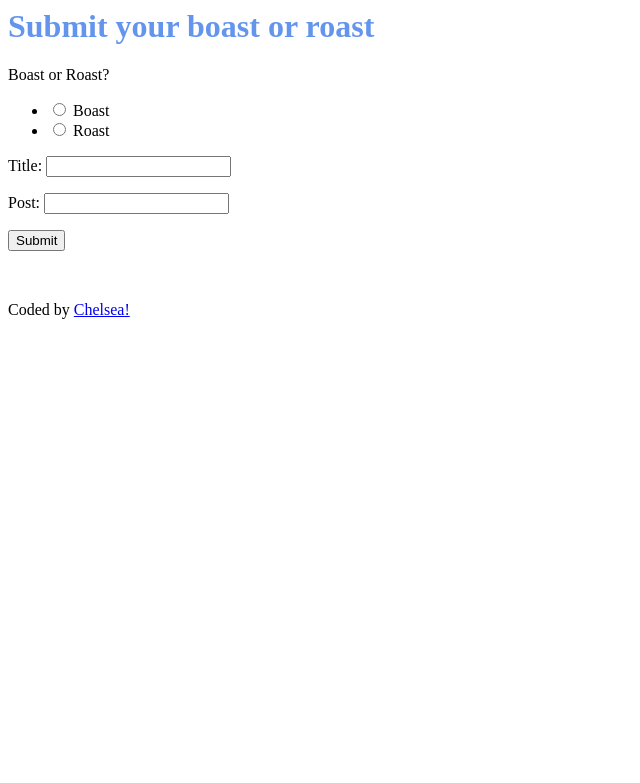
After one commit to chewh115/ghostpost, a Django app: page /submit/ in a window 1280 px wide. The commit adds this page. Shown: the top 783 px of the page, without its empty margins (0-640 px from the left). Run offline with Django 3.2, Linux system fonts and the light colour scheme.

Commit message:
Submit form up w/ view, posts not quite displaying on index

```diff
--- a/boo/forms.py
+++ b/boo/forms.py
@@ -1,6 +1,11 @@
 from django import forms
 
-
 class BoastOrRoastForm(forms.Form):
-    boast_or_roast = forms.BooleanField(widget=forms.CheckboxInput)
+    BOAST_OR_ROAST = ((True, 'Boast'), (False, 'Roast'))
+    boast_or_roast = forms.ChoiceField(
+        label='Boast or Roast?',
+        widget=forms.RadioSelect,
+        choices=BOAST_OR_ROAST
+    )
+    title = forms.CharField(max_length=30)
     post = forms.CharField(max_length=280)
--- /dev/null
+++ b/boo/static/style.css
@@ -0,0 +1,3 @@
+h1 {
+  color: cornflowerblue;
+}
--- /dev/null
+++ b/boo/templates/base.html
@@ -0,0 +1,14 @@
+{% load static %}
+
+<html>
+  <head>
+    <link rel="stylesheet" type="text/css" href="{% static 'style.css' %}" />
+    <title>Ya Boasted/Ya Roasted</title>
+  </head>
+  <body>
+    {% block content %} {% endblock %}
+  </body>
+  <footer>
+    <p>Coded by <a href="https://github.com/chewh115">Chelsea!</a></p>
+  </footer>
+</html>
--- /dev/null
+++ b/boo/templates/submit.html
@@ -0,0 +1,8 @@
+{% extends 'base.html' %} {% block content %}
+<h1>Submit your boast or roast</h1>
+<form action="" , method="POST">
+  {% csrf_token %} {{ form.as_p }}
+  <input type="submit" value="Submit" />
+</form>
+<br />
+{% endblock %}
--- a/boo/urls.py
+++ b/boo/urls.py
@@ -2,5 +2,6 @@ from django.urls import path
 from boo import views
 
 urlpatterns = [
-    path('', views.index, name='homepage')
+    path('', views.index, name='homepage'),
+    path('submit/', views.submit, name='submit')
 ]
--- a/boo/views.py
+++ b/boo/views.py
@@ -1,5 +1,28 @@
-from django.shortcuts import render
+from django.shortcuts import render, reverse, HttpResponseRedirect
+from boo.models import BoastAndRoast
+from boo.forms import BoastOrRoastForm
+
+# This answer REALLY helped me work through the booleanfield + its use in views:
+# https://stackoverflow.com/questions/29714763/django-check-if-checkbox-is-selected
 
 # Create your views here.
 def index(request):
+    posts = BoastAndRoast.objects.all().order_by('submit_time')
     return render(request, 'index.html')
+
+
+def submit(request):
+    if request.method == "POST":
+        form = BoastOrRoastForm(request.POST)
+        if form.is_valid():
+            data = form.cleaned_data
+            BoastAndRoast.objects.create(
+                boast_or_roast=data['boast_or_roast'],
+                title=data['title'],
+                post=data['post'],
+                up_votes=0,
+                down_votes=0
+            )
+            return HttpResponseRedirect(reverse('homepage'))
+    form = BoastOrRoastForm()
+    return render(request, 'submit.html', {'form': form})
```
Also changed, not shown: boo/models.py (+6 -2 lines), boo/templates/index.html (+14 -1 lines), boo/migrations/0001_initial.py (added).
